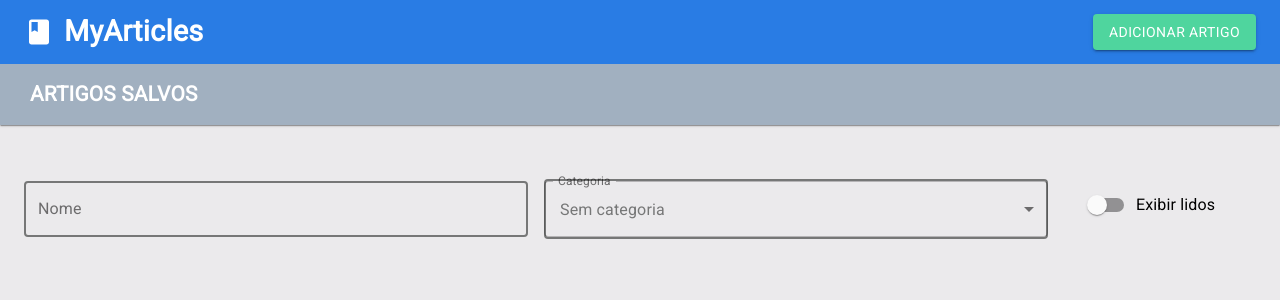
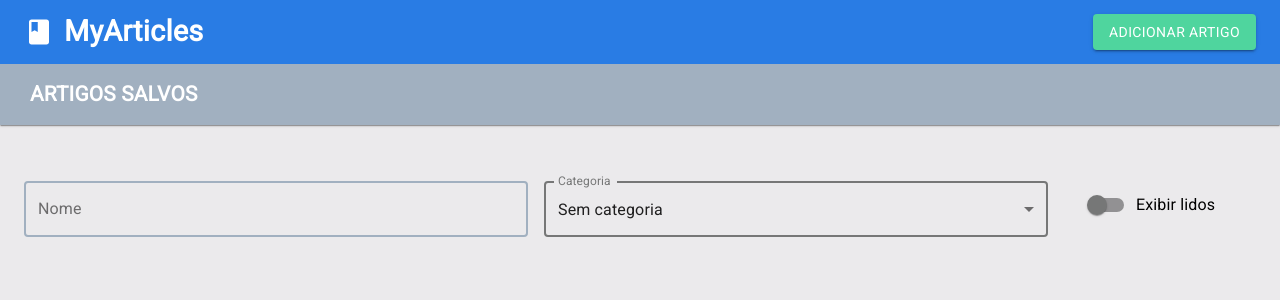
Before and after one commit to MatheusPalinkas/MyArticles, a React (Create React App) app: page / in a window 1280 px wide. Shown: the top 300 px of the page. Built offline with nearby package versions, Linux system fonts and the light colour scheme.

Commit message:
Correções no layout

```diff
--- a/src/components/InputSelectCategorias/index.jsx
+++ b/src/components/InputSelectCategorias/index.jsx
@@ -25,7 +25,7 @@ const InputSelectCategorias = () => {
   const handleToggle = (e) => {
     e.preventDefault();
 
-    if (adicionar) {
+    if (!!categoria && adicionar) {
       categoriaControler.adicionar(new Categoria(categoria));
       getCategorias();
     }
--- a/src/components/SelectCategorias/index.jsx
+++ b/src/components/SelectCategorias/index.jsx
@@ -15,6 +15,7 @@ const SelectCategorias = ({ categorias }) => {
         <Select
           variant="outlined"
           label="Categoria"
+          margin="normal"
           labelId="select-outlined-label-categoria"
           value={categoria}
           onChange={(e) => setCategoria(e.target.value)}
--- a/src/components/SelectCategorias/styles.js
+++ b/src/components/SelectCategorias/styles.js
@@ -1,25 +1,8 @@
 import styled from "styled-components";
-import {} from "../../styles";
 import { Select as SelectUI, InputLabel } from "@material-ui/core";
 
 export const Label = styled(InputLabel)`
-  & .MuiFormLabel-root {
-    color: #767777 !important;
-  }
-`;
-
-export const Select = styled(SelectUI)`
-  max-height: 56px;
-  & .MuiInputBase-input {
-    color: #767777 !important;
-    border: 2px solid #767777 !important;
-  }
-  & .MuiInputBase-input:hover {
-    border: 2px solid #767777 !important;
-  }
-  & .MuiFormLabel-root .Mui-focused {
-    color: #767777 !important;
-  }
+  color: #767777 !important;
 `;
 
 export const ButtonIcon = styled.button`
@@ -29,3 +12,9 @@ export const ButtonIcon = styled.button`
   width: 50px;
   height: 50px;
 `;
+
+export const Select = styled(SelectUI)`
+  fieldset {
+    border: 2px solid #767777 !important;
+  }
+`;
--- a/src/pages/CadastrarArtigo/index.jsx
+++ b/src/pages/CadastrarArtigo/index.jsx
@@ -8,8 +8,8 @@ import Controllers from "../../contexts/Controllers";
 import InputSelectCategorias from "../../components/InputSelectCategorias";
 import Cabecalho from "../../components/Cabecalho";
 
-import { FormControlLabel, Switch } from "@material-ui/core";
-import { Container, Input, Form } from "../../styles";
+import { FormControlLabel } from "@material-ui/core";
+import { Container, Input, Form, Switch } from "../../styles";
 import { ButtonSalvar, Inline } from "./styles";
 
 const CadastrarArtigo = () => {
--- a/src/pages/DescricaoArtigo/index.jsx
+++ b/src/pages/DescricaoArtigo/index.jsx
@@ -5,9 +5,9 @@ import { useParams, useHistory } from "react-router-dom";
 import Artigo from "../../models/Artigo";
 import Cabecalho from "../../components/Cabecalho";
 
-import { FormControlLabel, Switch } from "@material-ui/core";
+import { FormControlLabel } from "@material-ui/core";
 import { Tumbl, Button, Inline } from "./styles";
-import { Form, Input } from "../../styles";
+import { Form, Input, Switch } from "../../styles";
 
 const DescricaoArtigo = () => {
   const { key } = useParams();
--- a/src/pages/Home/FiltroArtigos.jsx
+++ b/src/pages/Home/FiltroArtigos.jsx
@@ -3,9 +3,9 @@ import React, { useCallback, useState, useEffect, useContext } from "react";
 import StateCategoria from "../../contexts/StateCategoria";
 import Controllers from "../../contexts/Controllers";
 
-import { Input } from "../../styles";
+import { Input, Switch } from "../../styles";
 import SelectCategorias from "../../components/SelectCategorias";
-import { Grid, FormControlLabel, Switch } from "@material-ui/core";
+import { Grid, FormControlLabel } from "@material-ui/core";
 
 function FiltroArtigos() {
   const [lido, setLido] = useState(false);
--- a/src/styles.js
+++ b/src/styles.js
@@ -1,6 +1,10 @@
 import styled from "styled-components";
-import { TextField, Container as ContainerUI } from "@material-ui/core";
-
+import {
+  TextField,
+  Container as ContainerUI,
+  Switch as SwitchUI,
+} from "@material-ui/core";
+import { withStyles } from "@material-ui/styles";
 export const Container = styled(ContainerUI)`
   margin-top: 40px;
 `;
@@ -16,13 +20,27 @@ export const Input = styled(TextField)`
   & label.Mui-focused {
     color: #767777;
   }
-  & :hover fieldset {
+  fieldset {
     border: 2px solid #a1b0c0 !important;
   }
   & input:valid + fieldset {
     border: 2px solid #767777;
   }
-  & input:valid:focus + fieldset {
+  & input:valid + fieldset {
     border: 2px solid #a1b0c0;
   }
 `;
+
+export const Switch = withStyles({
+  switchBase: {
+    color: "#767777",
+    "&$checked": {
+      color: "#4FD59E",
+    },
+    "&$checked + $track": {
+      backgroundColor: "#4FD59E",
+    },
+  },
+  checked: {},
+  track: {},
+})(SwitchUI);
```
